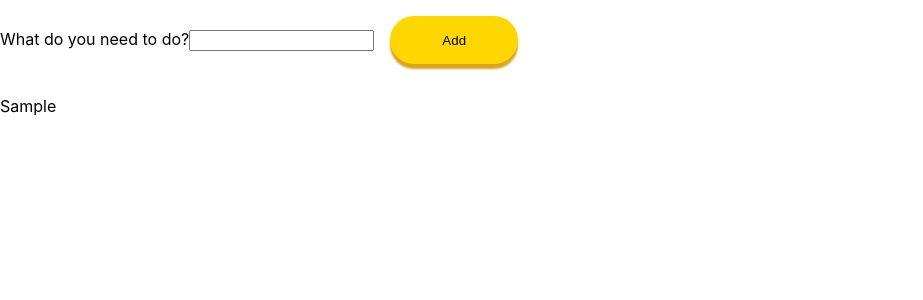
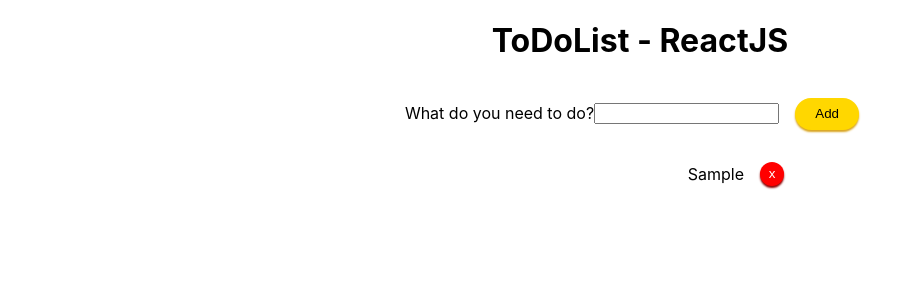
Before and after one commit to SebBird/ToDoList, a React (Create React App) app: page / in a window 1280 px wide. Both pictures are taken after typing "Sample" into the empty fields and a click on the button "Add". Shown: the top 300 px of the page, without its empty margins (0-923 px from the left). Built offline with nearby package versions, Linux system fonts and the light colour scheme.

Commit message:
add strikethru, add delete btn, add min styling

```diff
--- a/src/App.css
+++ b/src/App.css
@@ -1,16 +1,47 @@
+.app {
+  display: flex;
+  justify-content: center;
+  align-items: center;
+  flex-direction: column;
+}
+
 button {
   margin: 1rem;
-  height: 3rem;
-  width: 8rem;
+  height: 2rem;
+  width: 4rem;
   outline: none;
   border: none;
   border-radius: 30px;
   background-color: rgb(255, 215, 0);
-  box-shadow: 0 5px 2px hsl(43, 74%, 49%);
-  transition: box-shadow 0.15s, transform 0.15s;
+  box-shadow: 0 2px 2px hsl(43, 74%, 49%);
+  transition: box-shadow 0.1s, transform 0.1s;
 }
 
 button:active {
   box-shadow: none;
-  transform: translateY(5px);
+  transform: translateY(2px);
 }
+
+.delete {
+  height: 1.5rem;
+  width: 1.5rem;
+  background-color: rgb(255, 0, 0);
+  box-shadow: 0 2px 2px rgb(139, 0, 0);
+  color: rgb(255, 255, 255);
+}
+
+p {
+  display: inline-block;
+  user-select: none;
+}
+
+.striked {
+  text-decoration: line-through;
+}
+
+.tasks {
+  width: 20rem;
+  display: flex;
+  justify-content: flex-end;
+  align-items: center;
+}
--- a/src/App.js
+++ b/src/App.js
@@ -7,6 +7,9 @@ const App = () => {
   const [tasks, updateTasks] = useState([]);
 
   const addTask = (task) => {
+    if (!task) {
+      return;
+    }
     updateTasks([
       ...tasks,
       {
@@ -18,16 +21,28 @@ const App = () => {
   };
 
   const onDelete = (taskID) => {
-    console.log("deleting");
     const newTasks = [...tasks];
     updateTasks(newTasks.filter((task) => task.id !== taskID));
   };
 
+  const onComplete = (taskID) => {
+    const newTasks = [...tasks];
+    const taskIndex = newTasks.findIndex((task) => task.id === taskID);
+    newTasks[taskIndex].completed = true;
+    console.log(newTasks);
+    updateTasks(newTasks);
+  };
+
   return (
-    <>
+    <div className="app">
+      <h1>ToDoList - ReactJS</h1>
       <CreateTask addTask={addTask} />
-      <Tasks tasks={tasks} handleDelete={onDelete} />
-    </>
+      <Tasks
+        tasks={tasks}
+        handleComplete={onComplete}
+        handleDelete={onDelete}
+      />
+    </div>
   );
 };
 
@@ -35,8 +50,6 @@ export default App;
 /**
  * TODO:
  * LOCAL STORAGE / SESSION STORAGE, LOOK UP - it will keep the data after a refresh of page
- * Add Strikethrough when complete
- * Add delete button
  * Eslint added to show you your tiny tiny mistakes (use joke generator for config files)
  *
  **/
--- a/src/components/Tasks.jsx
+++ b/src/components/Tasks.jsx
@@ -1,15 +1,26 @@
 import React from "react";
 
-const Tasks = ({ tasks, handleDelete }) => {
+const Tasks = ({ tasks, handleDelete, handleComplete }) => {
   if (tasks.length === 0) {
     return <p>No tasks yet!</p>;
   }
 
-  return tasks.map(({ name, id }) => {
+  return tasks.map(({ name, id, completed }) => {
     return (
-      <p key={name} onClick={() => handleDelete(id)}>
-        {name}
-      </p>
+      <>
+        <div className="tasks">
+          <p
+            key={name}
+            onClick={() => handleComplete(id)}
+            className={completed ? "striked" : ""}
+          >
+            {name}
+          </p>
+          <button className="delete" onClick={() => handleDelete(id)}>
+            x
+          </button>
+        </div>
+      </>
     );
   });
 };
```
